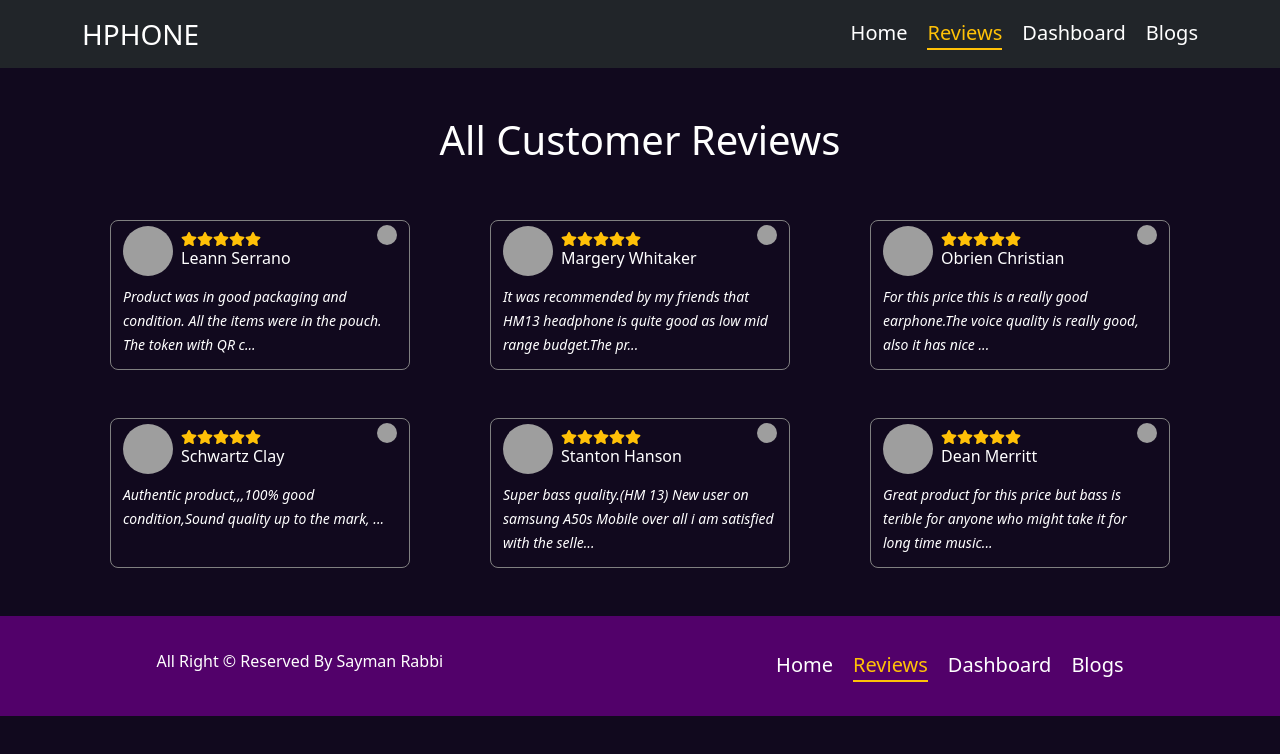
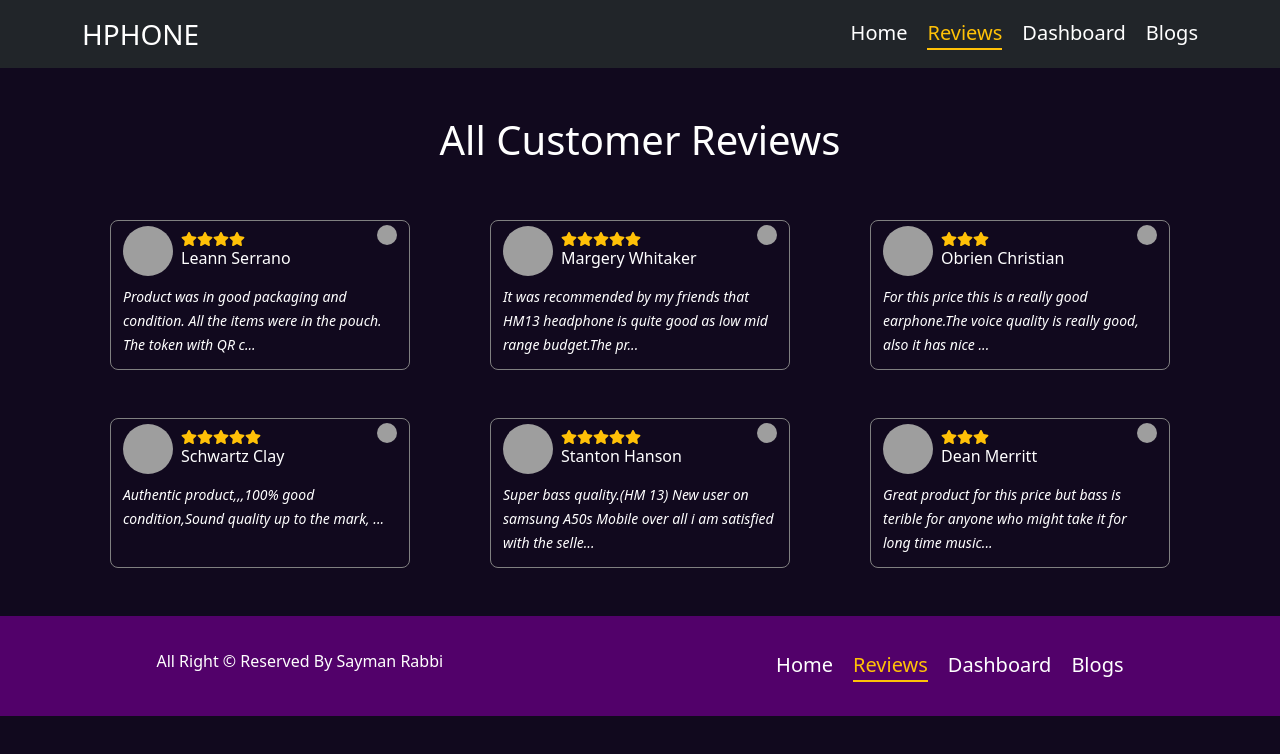
Before and after one commit to SaymanRabbi/product-analysis-nine, a React (Create React App) app: page /reviews in a window 1280 px wide. Shown: the top 754 px of the page. Built offline with nearby package versions, Linux system fonts and the light colour scheme; grey boxes are pictures that could not be loaded.

Commit message:
add reating

```diff
--- a/src/Component/Footer/Footer.js
+++ b/src/Component/Footer/Footer.js
@@ -6,7 +6,7 @@ import { NavLink } from 'react-router-dom';
 const Footer = () => {
     return (
         <div>
-            <div className='w-100 d-flex align-items-center justify-content-around' style={{ height: "100px",backgroundColor:"#52016A" }}>
+            <div className='w-100 d-flex align-items-center justify-content-around' style={{ height: "100px",backgroundColor:"#52016A"}}>
 
                 <h6>All Right &copy; Reserved By Sayman Rabbi</h6>
                 <Nav className="">
--- a/src/Component/Hero/Hero.js
+++ b/src/Component/Hero/Hero.js
@@ -5,8 +5,9 @@ import HomeReview from '../HomeReview/HomeReview';
 import './Hero.css';
 
 const Hero = () => {
-    const [reviews, setReviews] = useReviews();
+    const [reviews] = useReviews();
     const thereReviews = reviews.slice(0, 3);
+
     return (
         <div>
         <div style={{ backgroundImage: `url(${Baner})`, backgroundSize: "cover", backgroundPosition: "center center", height: "650px", width: "auto" }}>
--- a/src/Component/HomeReview/HomeReview.js
+++ b/src/Component/HomeReview/HomeReview.js
@@ -2,8 +2,8 @@ import React from 'react';
 import {FaStar} from "react-icons/fa"
 
 const HomeReview = ({review}) => {
-    const { Picture, name, about, country} = review;
-
+    const { Picture, name, about, country, rating } = review;
+    const number = parseInt(rating);
     return (
         <div className=' mx-auto review-container col-6 md:col-4 pt-1'>
             <div className='d-flex justify-content-between mb-2 '>
@@ -11,7 +11,7 @@ const HomeReview = ({review}) => {
                     <img src={Picture} style={{ width: "50px", height: "50px",borderRadius:"50%"}} alt="" />
                     <div className='ms-2'>
                         {
-                            [...Array(5)].map(()=> {
+                            [...Array(number)].map(()=> {
                                 return <FaStar key={Math.random()} className="text-warning"></FaStar>
                             })
                     }
--- a/src/Component/Review/Review.js
+++ b/src/Component/Review/Review.js
@@ -2,9 +2,8 @@ import React from 'react';
 import './Review.css';
 import {FaStar} from "react-icons/fa"
 const Review = ({ review }) => {
-    const { Picture, name, about, country} = review;
-    // const number = parseInt(rating)
-
+    const { Picture, name, about, country, rating } = review;
+    const number = parseInt(rating)
     return (
         <div className=' mx-auto review-container col-6 md:col-4 pt-1'>
             <div >
@@ -13,7 +12,7 @@ const Review = ({ review }) => {
                     <img src={Picture} style={{ width: "50px", height: "50px",borderRadius:"50%"}} alt="" />
                     <div className='ms-2'>
                         {
-                            [...Array(5)].map(()=> {
+                            [...Array(number)].map(()=> {
                                 return <FaStar key={Math.random()} className="text-warning"></FaStar>
                             })
                     }
--- a/src/Component/Reviews/Reviews.js
+++ b/src/Component/Reviews/Reviews.js
@@ -4,7 +4,7 @@ import Review from '../Review/Review';
 import './Reviews.css'
 
 const Reviews = () => {
-    const [reviews, setReviews] = useReviews();
+    const [reviews] = useReviews();
     console.log(reviews);
     return (
         <div className=' container row gap-5 mx-auto mt-5 mb-5'>
--- a/src/index.css
+++ b/src/index.css
@@ -7,6 +7,9 @@ body {
   -moz-osx-font-smoothing: grayscale;
   background-color: #11091E !important;
   color: white !important;
+  min-height: 100% !important;
+  height: 100%;
+
 }
 
 code {
```
Also changed, not shown: src/Component/Footer/Footer.css (added).
